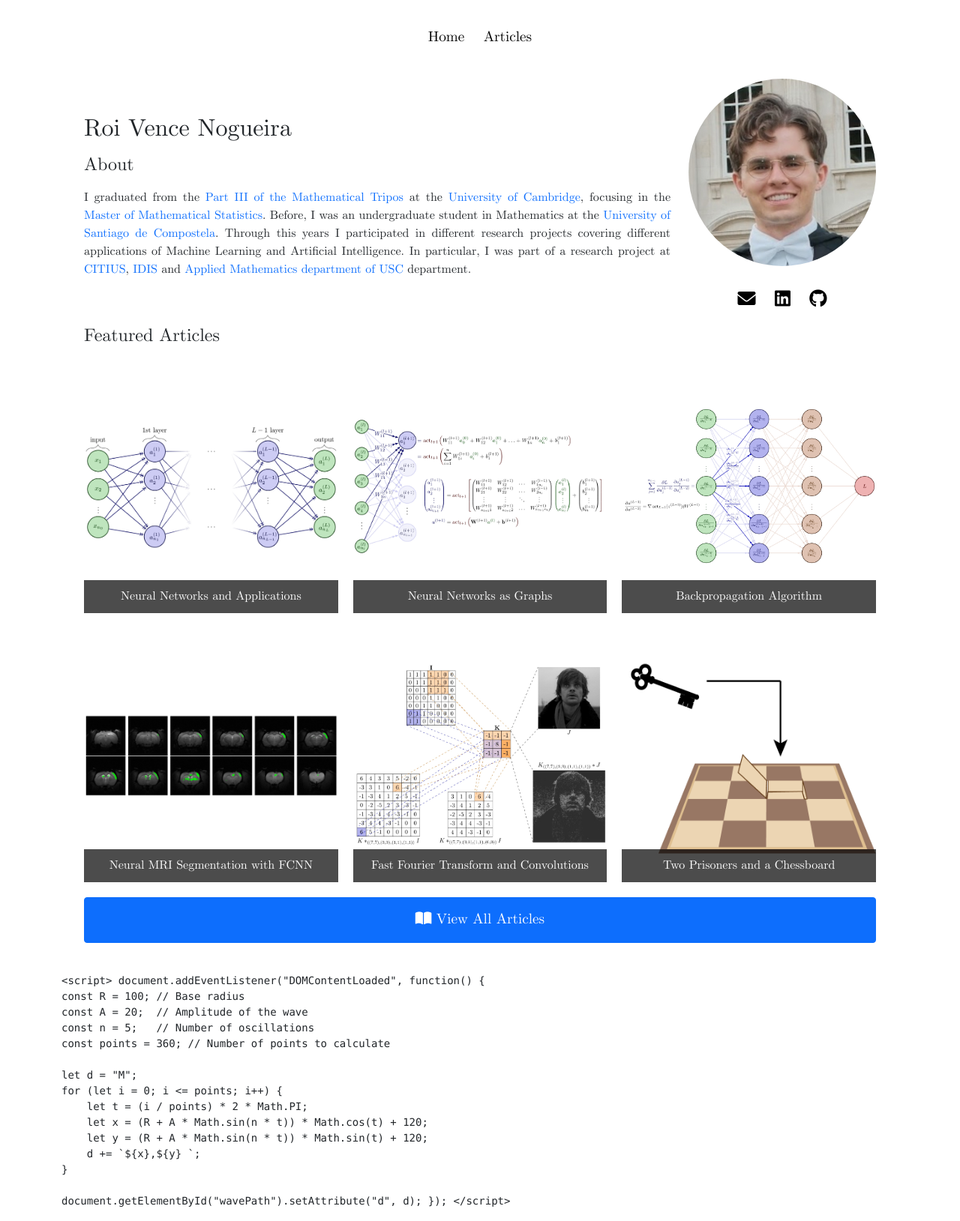
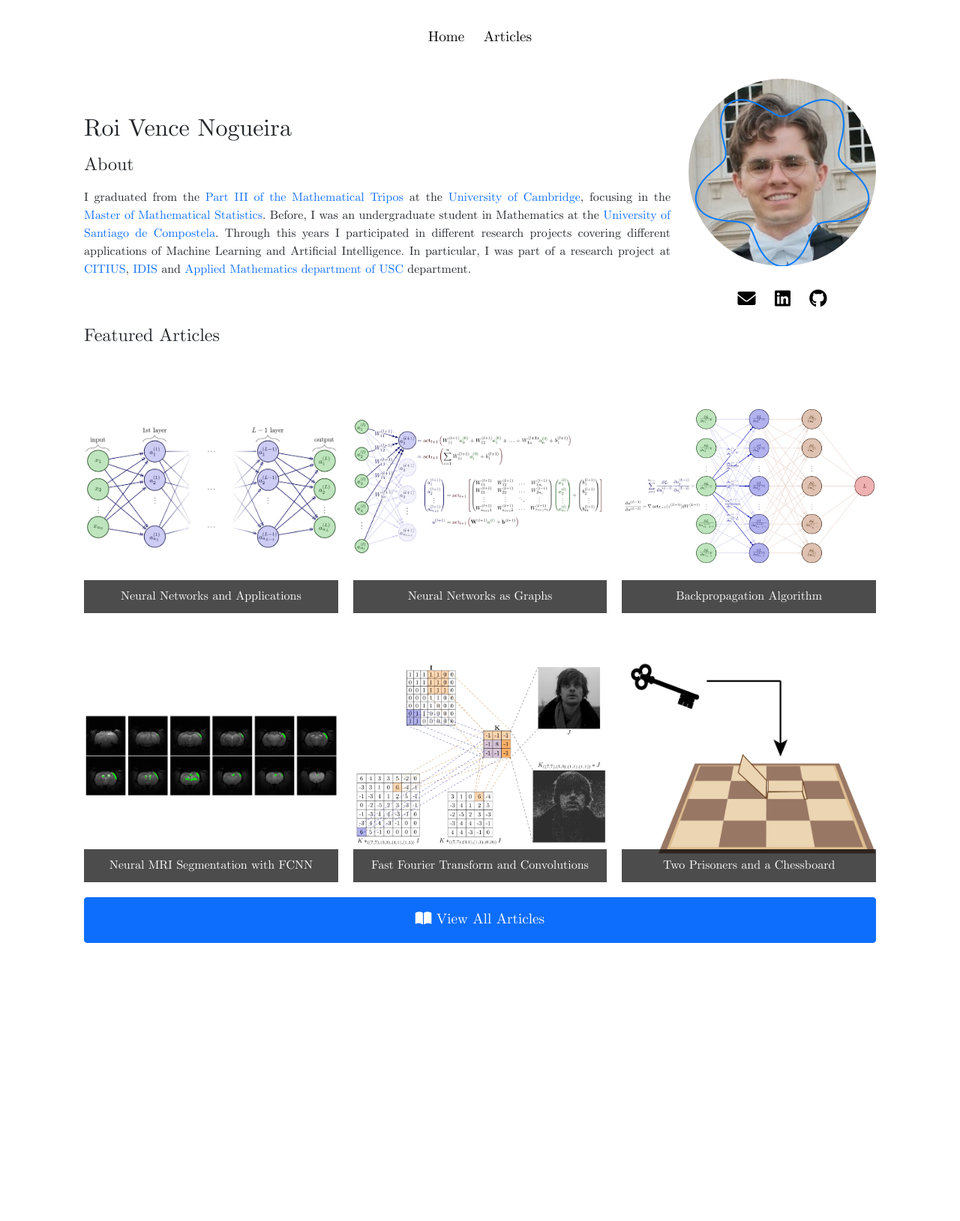
Before and after one commit to RoidaVinci/web, a Jekyll site: the page built from index.md, in a window 1280 px wide. Shown: the whole page at 75% size. Built offline with Jekyll 4.4.1, drawn with Linux system fonts in a browser that asks for light colours; after the commit the page ends 1298 px from its top, so only the background shows below that.

Commit message:
Update index.md

```diff
--- a/index.md
+++ b/index.md
@@ -82,8 +82,7 @@ title: "Roi Vence Personal Website"
 </main>
 
 <!-- Include the JavaScript here -->
-
-    <script>
+<script>
 document.addEventListener("DOMContentLoaded", function() {
     const R = 100; // Base radius
     const A = 20;  // Amplitude of the wave
@@ -125,8 +124,8 @@ document.addEventListener("DOMContentLoaded", function() {
     }
     .wave {
         position: absolute;
-        top: 0;
-        left: 0;
+        top: 50%;
+        left: 50%;
         transform: translate(-50%, -50%);
         pointer-events: none; /* Ensure the waves don't interfere with clicks */
     }
```
